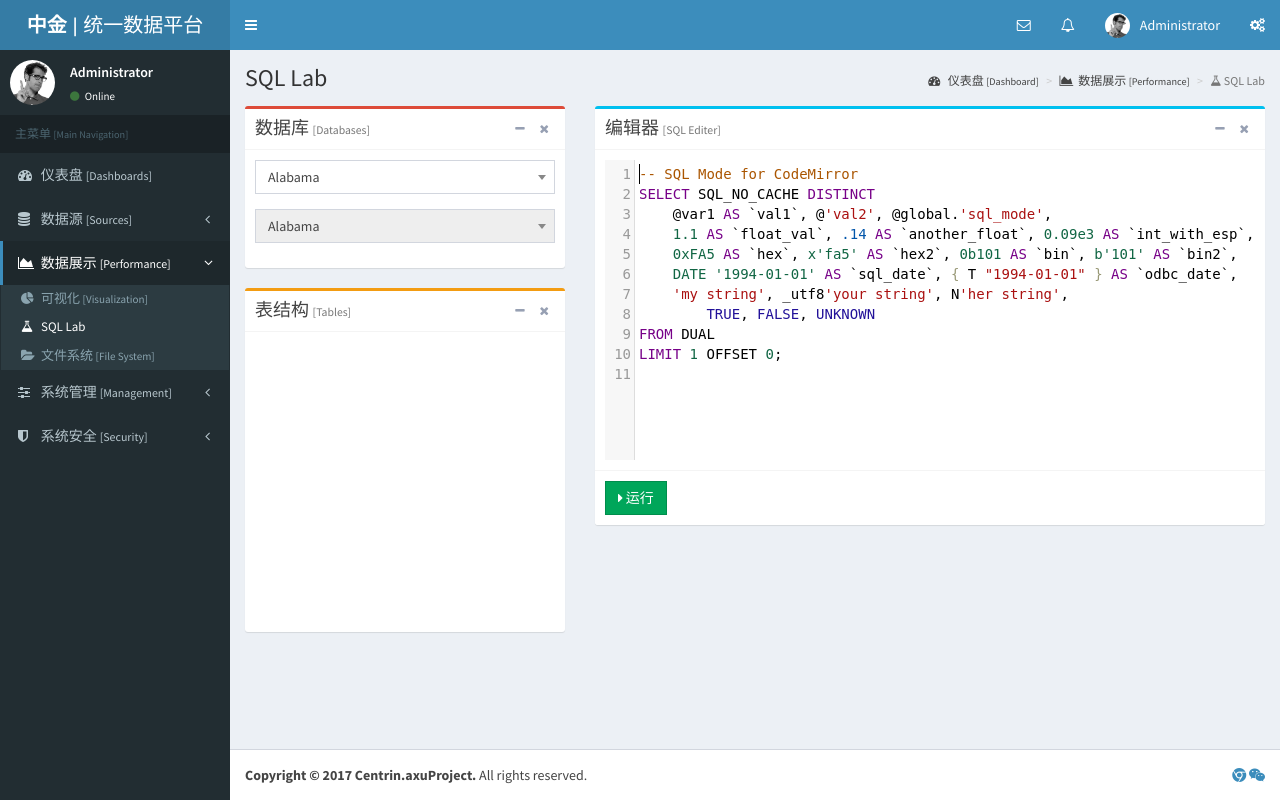
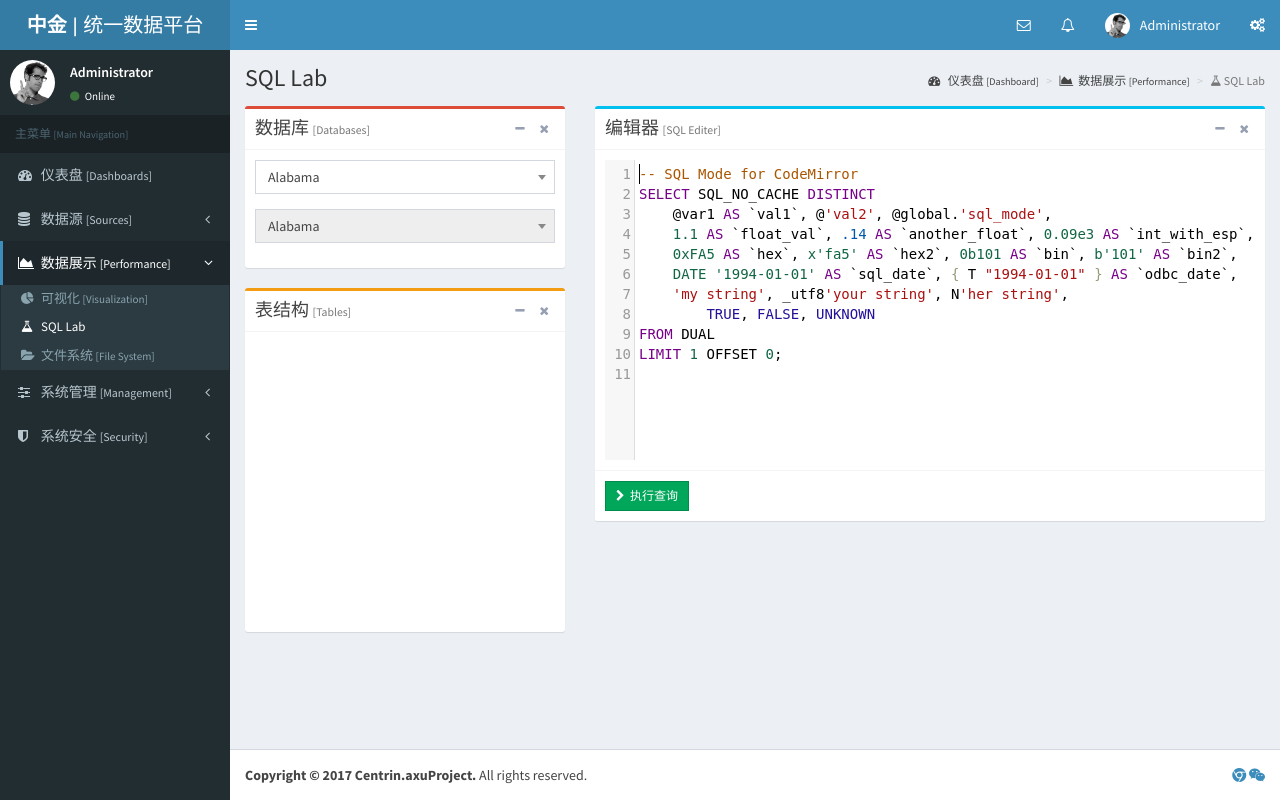
Before and after one commit to axu4github/ceudp, a Django app: page /performance/sql/ in a window 1280 px wide. Run offline with Django 3.2, Linux system fonts and the light colour scheme; some libraries are stand-ins or nearby versions.

Commit message:
优化执行查询按钮

```diff
--- a/performance/templates/performance/sql_lab.html
+++ b/performance/templates/performance/sql_lab.html
@@ -120,8 +120,7 @@ LIMIT 1 OFFSET 0;
               </textarea>
             </div>
             <div class="box-footer">
-              <button type="button" class="btn btn-flat btn-success"><i class="fa fa-caret-right"></i> 运行</button>
-
+              <button type="button" class="btn btn-flat btn-sm btn-success"> <i class="fa fa-chevron-right" style="margin-right: 3px;"></i> 执行查询</button>
             </div>
           </div>
         </div>
```
